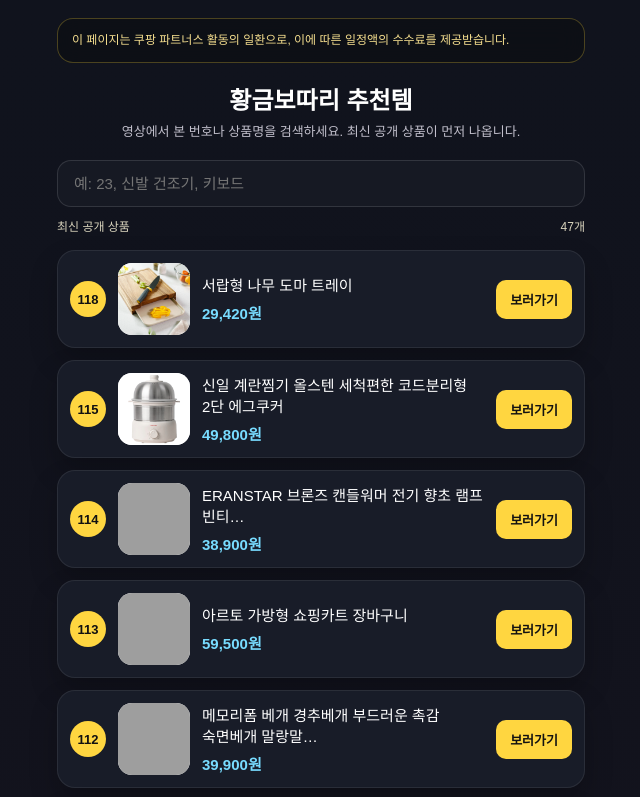
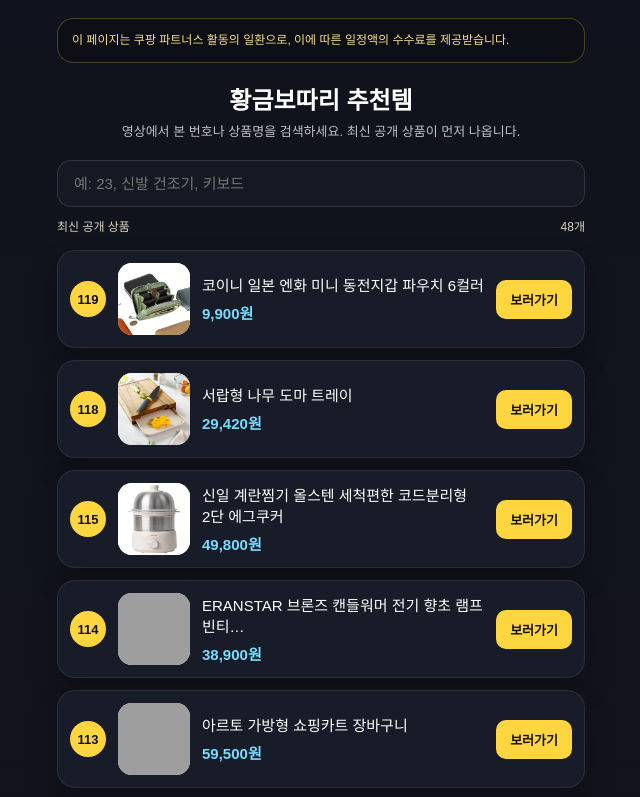
Before and after one commit to nicejackpot/goldsack-links, a plain HTML site: page index.html in a window 1280 px wide. Shown: the top 797 px of the page, without its empty margins (319-959 px from the left). Drawn offline with Linux system fonts and the light colour scheme; grey boxes are pictures that could not be loaded.

Commit message:
update links

```diff
--- a/index.html
+++ b/index.html
@@ -62,9 +62,20 @@
   <div class="toolbar">
     <input id="search" class="search" type="search" inputmode="search" autocomplete="off"
            aria-label="상품 번호 또는 이름 검색" placeholder="예: 23, 신발 건조기, 키보드">
-    <div class="stats"><span>최신 공개 상품</span><span id="count" aria-live="polite">47개</span></div>
+    <div class="stats"><span>최신 공개 상품</span><span id="count" aria-live="polite">48개</span></div>
   </div>
   <div class="cards">
+  <a class="card" href="https://link.coupang.com/a/iGkMTyCbNk" target="_blank" rel="noopener sponsored"
+       data-product-id="8791820776" data-number="119"
+       data-search="119 119 코이니 일본 엔화 미니 동전지갑 파우치 6컬러 코이니 일본 엔화 미니 동전지갑 파우치 6컬러 8791820776" aria-label="119번 코이니 일본 엔화 미니 동전지갑 파우치 6컬러, 상품 보기">
+    <div class="num">119</div>
+    <img src="img/8791820776.jpg" alt="코이니 일본 엔화 미니 동전지갑 파우치 6컬러" width="72" height="72" loading="lazy" decoding="async">
+    <div class="meta">
+      <div class="name">코이니 일본 엔화 미니 동전지갑 파우치 6컬러</div>
+      <div class="price">9,900원</div>
+    </div>
+    <div class="btn">보러가기</div>
+  </a>
   <a class="card" href="https://link.coupang.com/a/iEC7HkVQ8i" target="_blank" rel="noopener sponsored"
        data-product-id="7713997934" data-number="118"
        data-search="118 118 서랍형 나무 도마 트레이 서랍형 나무 도마 트레이, 1개 7713997934" aria-label="118번 서랍형 나무 도마 트레이, 상품 보기">
```
Also changed, not shown: img/8791820776.jpg (added).
